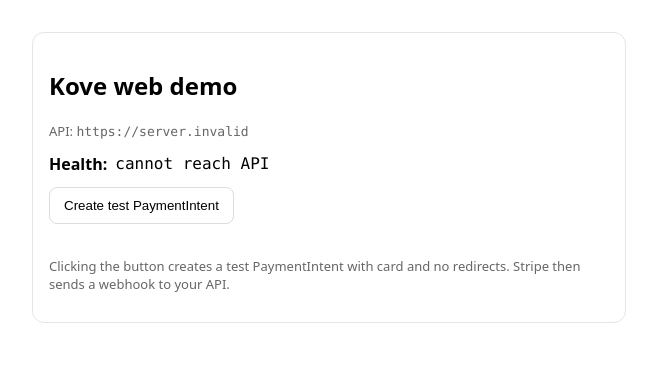
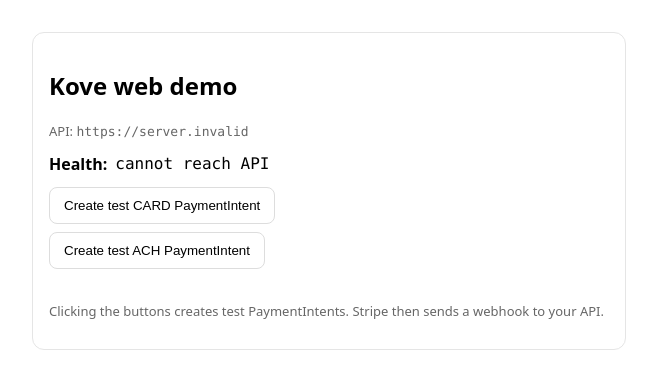
Before and after one commit to Zeebee-eng/kove-starter, a React (Vite) app in the folder web/: page / in a window 1280 px wide. Shown: the top 388 px of the page, without its empty margins (0-657 px from the left). Built offline with nearby package versions, Linux system fonts and the light colour scheme; no server answers.

Commit message:
Update App.tsx (recopy for ACH)

```diff
--- a/web/src/App.tsx
+++ b/web/src/App.tsx
@@ -1,7 +1,8 @@
 import React, { useEffect, useState } from "react"
 import axios from "axios"
 
-const API = import.meta.env.VITE_API_URL // set this in Vercel later
+// Set on Vercel/locally via web/.env(.local): VITE_API_URL=https://YOUR-API.onrender.com
+const API = import.meta.env.VITE_API_URL
 
 export default function App() {
   const [health, setHealth] = useState<string>("checking…")
@@ -9,12 +10,13 @@ export default function App() {
   const [result, setResult] = useState<string>("")
   const [error, setError] = useState<string>("")
 
+  // Check API health on load
   useEffect(() => {
     async function run() {
       try {
         const res = await axios.get(`${API}/v1/health`)
         setHealth(JSON.stringify(res.data))
-      } catch (e: any) {
+      } catch {
         setHealth("cannot reach API")
       }
     }
@@ -22,11 +24,21 @@ export default function App() {
   }, [])
 
   async function createTestPayment() {
-    setSending(true)
-    setError("")
-    setResult("")
+    setSending(true); setError(""); setResult("")
     try {
       const res = await axios.post(`${API}/v1/test/payment_intent`, {})
+      setResult(JSON.stringify(res.data, null, 2))
+    } catch (e: any) {
+      setError(String(e?.response?.data || e.message))
+    } finally {
+      setSending(false)
+    }
+  }
+
+  async function createTestAch() {
+    setSending(true); setError(""); setResult("")
+    try {
+      const res = await axios.post(`${API}/v1/test/payment_intent_ach`, {})
       setResult(JSON.stringify(res.data, null, 2))
     } catch (e: any) {
       setError(String(e?.response?.data || e.message))
@@ -40,9 +52,21 @@ export default function App() {
       <h2>Kove web demo</h2>
       <p className="muted">API: <span className="mono">{API}</span></p>
       <div className="row"><b>Health:</b> <span className="mono">{health}</span></div>
+
       <div style={{ height: 12 }} />
-      <button onClick={createTestPayment} disabled={sending}>Create test PaymentIntent</button>
+
+      <button onClick={createTestPayment} disabled={sending}>
+        Create test CARD PaymentIntent
+      </button>
+
+      <div style={{ height: 8 }} />
+
+      <button onClick={createTestAch} disabled={sending}>
+        Create test ACH PaymentIntent
+      </button>
+
       <div style={{ height: 12 }} />
+
       {result && (
         <>
           <div><b>Response:</b></div>
@@ -55,22 +79,11 @@ export default function App() {
           <pre className="mono" style={{ whiteSpace: "pre-wrap", color: "crimson" }}>{error}</pre>
         </>
       )}
+
       <div style={{ height: 8 }} />
-      <p className="muted">Clicking the button creates a test PaymentIntent with card and no redirects. Stripe then sends a webhook to your API.</p>
+      <p className="muted">
+        Clicking the buttons creates test PaymentIntents. Stripe then sends a webhook to your API.
+      </p>
     </div>
   )
 }
-
-async function createTestAch() {
-  setSending(true)
-  setError("")
-  setResult("")
-  try {
-    const res = await axios.post(`${API}/v1/test/payment_intent_ach`, {})
-    setResult(JSON.stringify(res.data, null, 2))
-  } catch (e: any) {
-    setError(String(e?.response?.data || e.message))
-  } finally {
-    setSending(false)
-  }
-}
```
